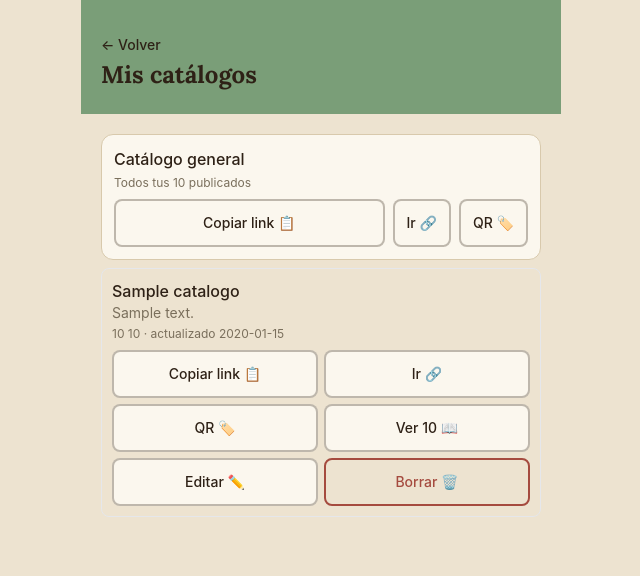
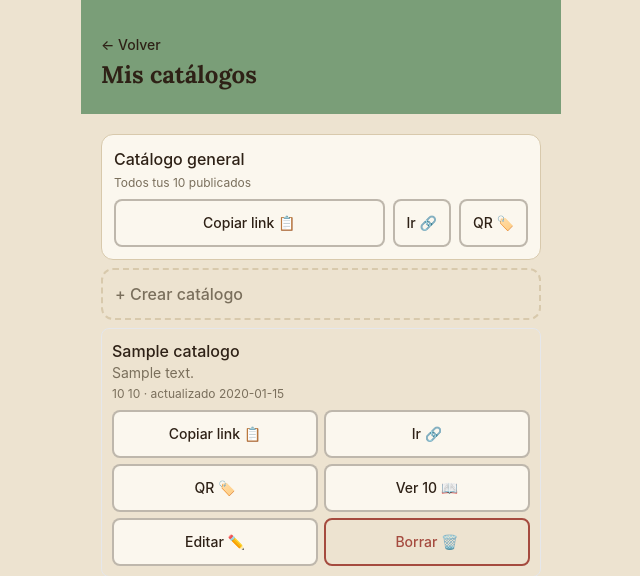
Before and after one commit to nvranco/librero, a Python web app: template app/templates/catalogos.html in a window 1280 px wide. Shown: the top 576 px of the page, without its empty margins (319-959 px from the left). Run offline with Jinja, Linux system fonts and the light colour scheme; the template is opened without the code that fills it: most values are stand-ins (such as "Sample title", 1, 10 or a date in 2020); some libraries are stand-ins or nearby versions.

Commit message:
Sumar boton para crear un catalogo de primer nivel desde Mis catalogos
Hasta ahora un catalogo principal solo se creaba en la pantalla posterior a
publicar un lote (catalogo_asignar.html). Se agrega un "+ Crear catalogo"
entre la tarjeta del catalogo general y la lista, con el mismo form inline
(nombre, descripcion, paleta) que ya usa el alta de subcatalogos.

```diff
--- a/app/templates/catalogos.html
+++ b/app/templates/catalogos.html
@@ -19,6 +19,29 @@
           class="tap btn-secundario shrink-0 flex items-center justify-center rounded-lg px-3 py-2 text-sm font-medium">Ir 🔗</a>
         <a href="{{ url_qr }}" download="qr-{{ libreria.slug }}.png"
           class="tap btn-secundario shrink-0 flex items-center justify-center rounded-lg px-3 py-2 text-sm font-medium">QR 🏷️</a>
+      </div>
+    </div>
+
+    <button type="button" id="btn-nuevo-catalogo"
+      class="tap w-full text-left rounded-xl2 border-2 border-dashed border-borde p-3 text-gris font-medium">
+      + Crear catálogo
+    </button>
+
+    <div id="form-nuevo-catalogo" class="hidden bg-papel border border-borde rounded-xl2 p-3 space-y-2">
+      <input data-campo="nombre" placeholder="Nombre del catálogo (ej: Psicología)"
+        class="tap w-full rounded-lg border border-borde px-3 py-2 text-sm">
+      <textarea data-campo="descripcion" rows="2" placeholder="Descripción breve (opcional)"
+        class="w-full rounded-lg border border-borde px-3 py-2 text-sm resize-none"></textarea>
+      <div data-rol="paleta" class="flex flex-wrap gap-2 py-1">
+        {% for op in paleta %}
+        <button type="button" data-clave="{{ op.clave }}" aria-label="{{ op.nombre }}"
+          class="tap w-9 h-9 rounded-full shrink-0 {{ 'ring-2 ring-offset-2 ring-tinta' if loop.first else '' }}"
+          style="background:{{ op.bg }}; border:2px solid {{ op.borde }};"></button>
+        {% endfor %}
+      </div>
+      <div class="flex gap-2">
+        <button type="button" data-rol="crear" class="tap btn-primario flex-1 rounded-lg px-3 py-2 text-sm font-medium">Crear</button>
+        <button type="button" data-rol="cancelar" class="tap btn-secundario flex-1 rounded-lg px-3 py-2 text-sm font-medium">Cancelar</button>
       </div>
     </div>
 
@@ -107,8 +130,8 @@
     </div>
     {% else %}
     <p class="text-center text-gris text-sm mt-6">
-      Todavía no creaste ningún catálogo. Los catálogos principales se crean al publicar un lote nuevo;
-      los subcatálogos se agregan desde adentro de un catálogo ya creado.
+      Todavía no creaste ningún catálogo. Creá uno con el botón de arriba,
+      o esperá a publicar un lote nuevo — ahí también vas a poder elegir uno.
     </p>
     {% endfor %}
   </main>
@@ -131,6 +154,53 @@
 
   document.querySelectorAll('[data-rol="copiar"]').forEach((btn) => {
     btn.addEventListener('click', () => copiar(btn.dataset.link, btn));
+  });
+
+  // --- Alta de catalogo de primer nivel (fuera del loop por-tarjeta: no
+  // pertenece a ningun catalogo existente, es un control aparte) ---
+  const btnNuevoCatalogo = document.getElementById('btn-nuevo-catalogo');
+  const formNuevoCatalogo = document.getElementById('form-nuevo-catalogo');
+  const inputNuevoNombre = formNuevoCatalogo.querySelector('[data-campo="nombre"]');
+  const inputNuevoDescripcion = formNuevoCatalogo.querySelector('[data-campo="descripcion"]');
+  const paletaNueva = formNuevoCatalogo.querySelector('[data-rol="paleta"]');
+  let colorNuevo = paletaNueva.querySelector('.ring-tinta')?.dataset.clave || null;
+
+  paletaNueva.querySelectorAll('[data-clave]').forEach((sw) => {
+    sw.addEventListener('click', () => {
+      colorNuevo = sw.dataset.clave;
+      paletaNueva.querySelectorAll('[data-clave]').forEach((s) => {
+        s.classList.toggle('ring-2', s === sw);
+        s.classList.toggle('ring-offset-2', s === sw);
+        s.classList.toggle('ring-tinta', s === sw);
+      });
+    });
+  });
+
+  btnNuevoCatalogo.addEventListener('click', () => {
+    btnNuevoCatalogo.classList.add('hidden');
+    formNuevoCatalogo.classList.remove('hidden');
+    inputNuevoNombre.focus();
+  });
+
+  formNuevoCatalogo.querySelector('[data-rol="cancelar"]').addEventListener('click', () => {
+    formNuevoCatalogo.classList.add('hidden');
+    btnNuevoCatalogo.classList.remove('hidden');
+  });
+
+  formNuevoCatalogo.querySelector('[data-rol="crear"]').addEventListener('click', async () => {
+    const nombre = inputNuevoNombre.value.trim();
+    if (!nombre) { alert('El catálogo necesita un nombre.'); return; }
+    const resp = await fetch(`${API_BASE}/catalogos`, {
+      method: 'POST',
+      headers: { 'Content-Type': 'application/json' },
+      body: JSON.stringify({ nombre, descripcion: inputNuevoDescripcion.value.trim(), color: colorNuevo }),
+    });
+    if (!resp.ok) {
+      const err = await resp.json().catch(() => ({}));
+      alert(err.detail || 'No se pudo crear el catálogo. Probá de nuevo.');
+      return;
+    }
+    window.location.reload();
   });
 
   document.querySelectorAll('[id^="catalogo-"]').forEach((tarjeta) => {
```
